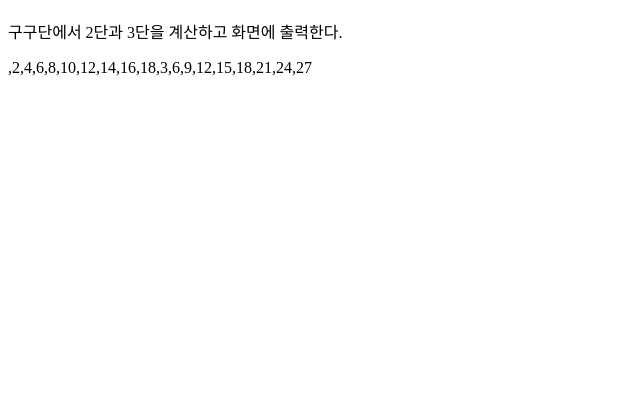
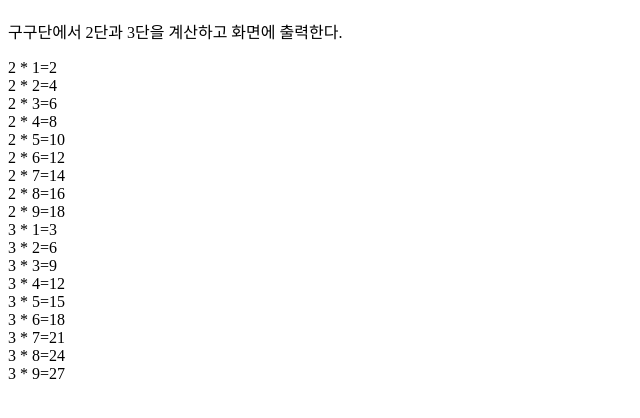
Before and after one commit to ji0kim/js-playground, a plain HTML site: page multiply2.html in a window 1280 px wide. Shown: the part 70-488 px from the top of the page, without its empty margins (0-640 px from the left). Drawn offline with Linux system fonts and the light colour scheme.

Commit message:
구구단 html 버전

```diff
--- a/multiply2.html
+++ b/multiply2.html
@@ -14,13 +14,13 @@
        for (var i = 1; i <= 9; ++i){
             var mTwo = 2 * (i);
             console.log("2 * "+ i + "=" + mTwo);
-            document.write(","+ mTwo);
+            document.write("2 * "+ i + "=" + mTwo +"<br>");
        }
 
        for (var i = 1; i <= 9; ++i){
             var mThree = 3 * (i);
             console.log("3 * "+ i + "=" + mThree);
-            document.write(","+mThree);
+            document.write("3 * "+ i + "=" + mThree + "<br>");
        }
     </script>
 </body>
```
